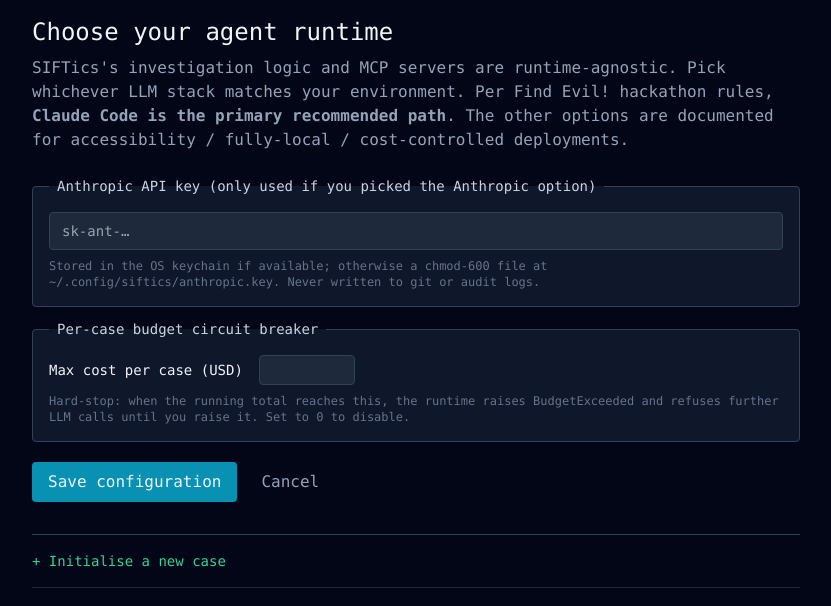
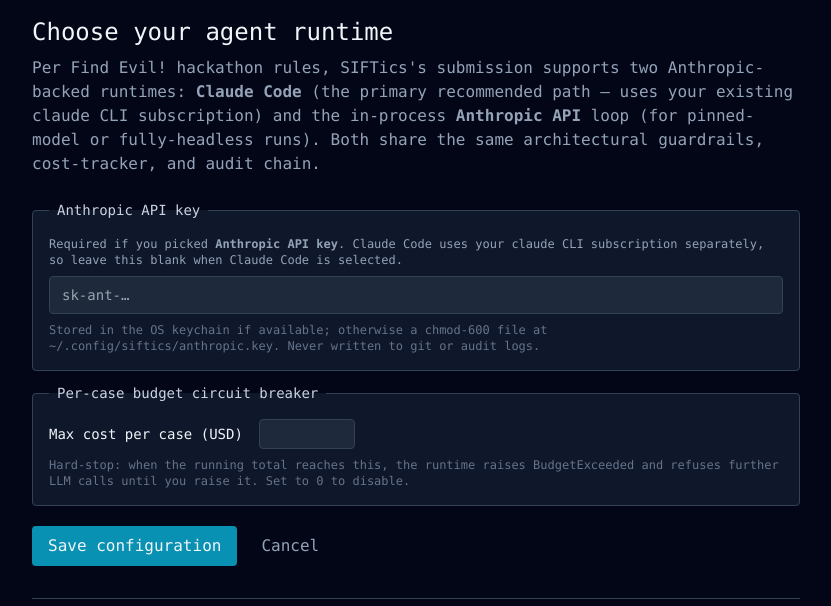
Before and after one commit to rjonhaas/SIFTics, a Flask app: template siftics_ui/templates/setup.html in a window 1280 px wide. Shown: the part 61-667 px from the top of the page, without its empty margins (224-1055 px from the left). Run offline with Flask 3, Linux system fonts and the light colour scheme; the template is opened without the code that fills it, so the values that code supplies are empty; some libraries are stand-ins or nearby versions.

Commit message:
/setup wizard: trim to Claude Code + Anthropic API (hackathon rules)
Find Evil! hackathon rules call for an Anthropic-backed runtime, so the
multi-option chooser (Ollama, OpenAI API, Codex CLI) on /setup wasn't
landing the right message. Trim the rendered card list down to the two
paths that count for this submission:

  - Claude Code (recommended) — uses the user's existing claude CLI
    subscription, SIFTics writes MCP registrations into ~/.claude/.
  - Anthropic API key — in-process chat loop for pinned-model or
    fully-headless runs.

Ollama / OpenAI / Codex stay accessible via runtime_config for
non-hackathon deployments — they're just hidden from the wizard.

Page copy rewritten to lead with the hackathon framing instead of
'these other options are for accessibility'. API-key fieldset gains a
sentence clarifying you only need the key when Anthropic API is picked
(Claude Code authenticates separately via its own CLI).

```diff
--- a/siftics_ui/app.py
+++ b/siftics_ui/app.py
@@ -344,29 +344,28 @@ def _runtime_status() -> dict:
 
 
 def _setup_options(cfg) -> list[dict]:
-    """Probe each runtime backend; return a list of card dicts for the wizard."""
+    """Probe each runtime backend; return a list of card dicts for the wizard.
+
+    Trimmed to the two paths Find Evil! hackathon rules permit: the Claude
+    Code CLI (preferred, uses the user's existing claude subscription) and
+    the in-process Anthropic API loop (for headless / pinned-model runs).
+    Other runtimes (Ollama, OpenAI, Codex CLI) are intentionally hidden;
+    they remain selectable via ``runtime_config`` for non-hackathon
+    deployments but aren't surfaced as options in the wizard.
+    """
     out = []
     for value, label, desc, recommended in [
         ("claude_code",   "Claude Code (recommended)",
-            "Uses your existing claude CLI subscription. SIFTics writes MCP server "
-            "registrations into ~/.claude/settings.json so claude calls them.",
+            "Uses your existing claude CLI subscription. SIFTics writes MCP "
+            "server registrations into ~/.claude/settings.json so claude "
+            "calls them. Matches the Find Evil! hackathon's primary deployment.",
             True),
         ("anthropic_api", "Anthropic API key",
             "In-process chat loop in SIFTics's UI. Routes per task class "
             "(Sonnet 4.6 default, Haiku 4.5 for classification, Opus 4.7 for "
             "deep review). Prompt caching enabled. Cost tracking + per-case "
-            "budget circuit breaker active.",
-            False),
-        ("ollama",        "Ollama (fully local)",
-            "Talks to a local Ollama server (default http://127.0.0.1:11434). "
-            "Recommend qwen2.5-coder:32b or llama3.1:70b for tool-use quality. "
-            "Cost = $0; expect reduced autonomy compared to frontier models.",
-            False),
-        ("openai_api",    "OpenAI API key",
-            "(stub) In-process chat loop using the OpenAI SDK. Pin via models block.",
-            False),
-        ("codex",         "Codex CLI",
-            "(stub) Uses Codex CLI as the agent runtime; SIFTics registers MCP servers.",
+            "budget circuit breaker active. Use when you need a pinned "
+            "model or a fully-headless run.",
             False),
     ]:
         rt = agent_runtime.runtime_for_config(_force_runtime(cfg, value))
--- a/siftics_ui/templates/setup.html
+++ b/siftics_ui/templates/setup.html
@@ -4,10 +4,12 @@
 <div class="max-w-3xl mx-auto">
   <h2 class="text-2xl mb-2">Choose your agent runtime</h2>
   <p class="text-slate-400 mb-6">
-    SIFTics's investigation logic and MCP servers are runtime-agnostic. Pick
-    whichever LLM stack matches your environment. Per Find Evil! hackathon rules,
-    <strong>Claude Code is the primary recommended path</strong>. The other options
-    are documented for accessibility / fully-local / cost-controlled deployments.
+    Per Find Evil! hackathon rules, SIFTics's submission supports two
+    Anthropic-backed runtimes: <strong>Claude Code</strong> (the primary
+    recommended path — uses your existing claude CLI subscription) and the
+    in-process <strong>Anthropic API</strong> loop (for pinned-model
+    or fully-headless runs). Both share the same architectural guardrails,
+    cost-tracker, and audit chain.
   </p>
 
   <form method="POST" action="{{ url_for('setup_save') }}" class="space-y-3"
@@ -35,7 +37,12 @@
     {% endfor %}
 
     <fieldset class="bg-slate-900 border border-slate-700 rounded p-4 mt-6">
-      <legend class="px-2 text-sm text-slate-300">Anthropic API key (only used if you picked the Anthropic option)</legend>
+      <legend class="px-2 text-sm text-slate-300">Anthropic API key</legend>
+      <p class="text-xs text-slate-400 mb-2">
+        Required if you picked <strong>Anthropic API key</strong>. Claude
+        Code uses your <code>claude</code> CLI subscription separately, so
+        leave this blank when Claude Code is selected.
+      </p>
       <input type="password" name="anthropic_key" placeholder="sk-ant-…"
              autocomplete="off"
              class="w-full bg-slate-800 border border-slate-700 px-3 py-2 rounded font-mono text-sm">
```
